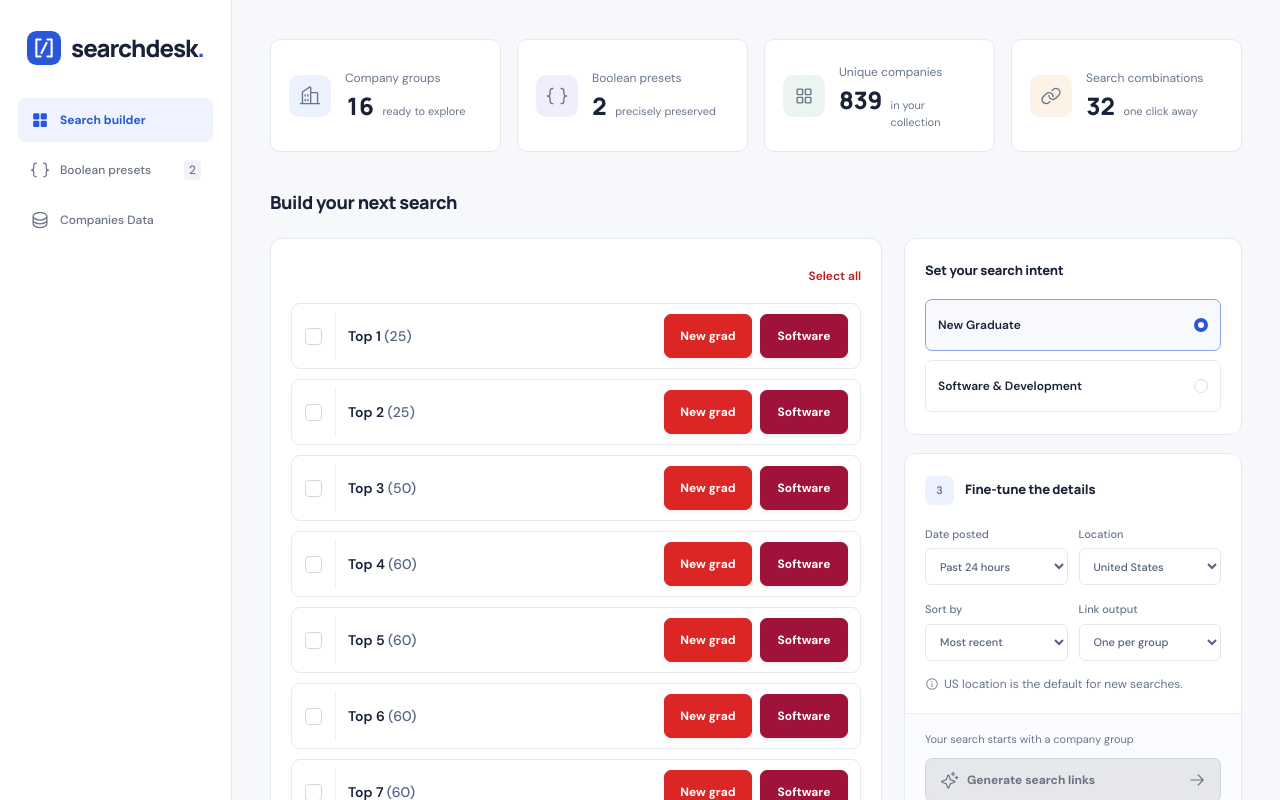
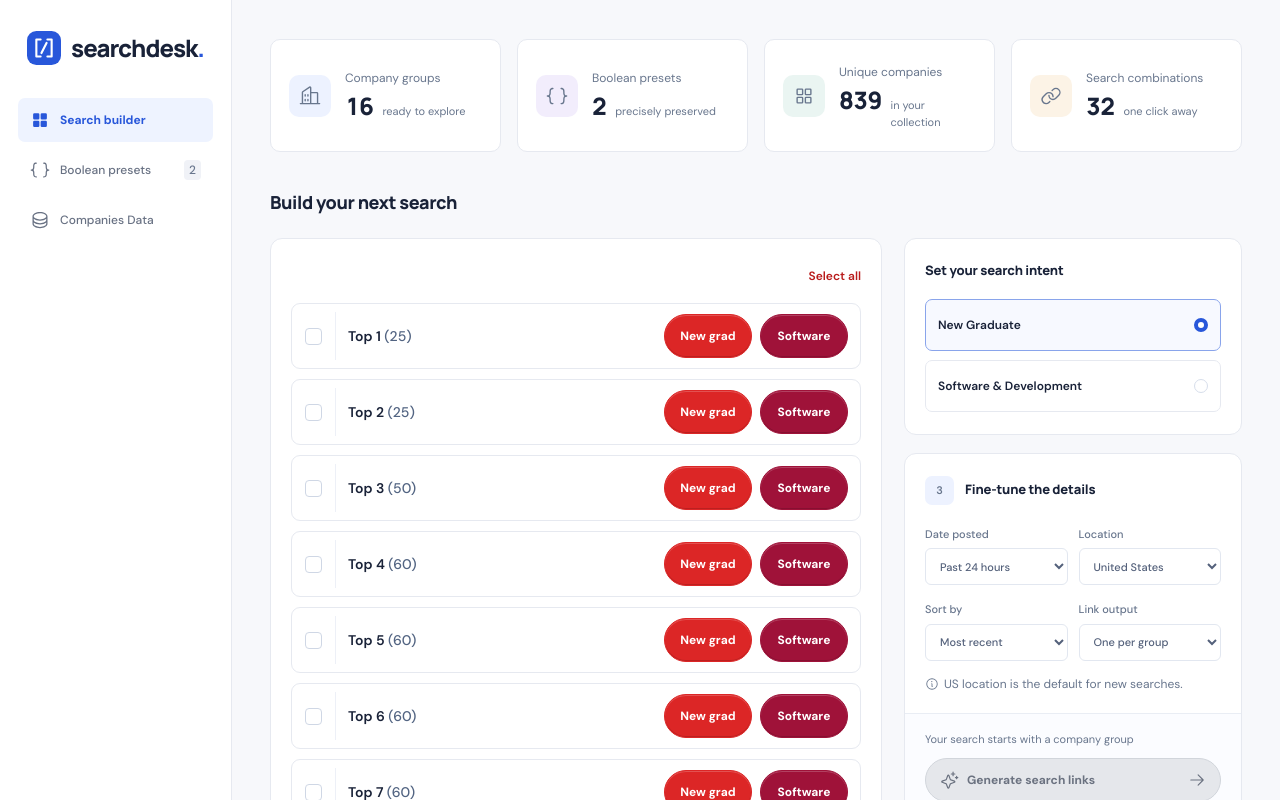
Before and after one commit to rutiknarute/Qryvo, a React (Vite) app: page / in a window 1280 px wide. Shown: the top 800 px of the page. Built offline with nearby package versions, Linux system fonts and the light colour scheme.

Commit message:
Update Site source

```diff
--- a/design-system/MASTER.md
+++ b/design-system/MASTER.md
@@ -11,3 +11,5 @@ Interactions: selected groups have checked controls and blue borders; original l
 Design research: ui-ux-pro-max design-system query `job search productivity dashboard minimal professional blue`, plus UX query `animation accessibility z-index loading`. Adapted the tool's mobile suggestions to the requested desktop website.
 
 User-directed update: retain the prior light UI, with high-contrast red-family action buttons. New grad and primary actions use #DC2626 with white text. Software uses a distinct burgundy #9F1239 with white text. Both have darker hover/pressed states and visible matching focus rings. All enabled text/background pairs reach WCAG AA 4.5:1 or better. Text-only actions use darker red. Navigation, panels, canvas, data, and layout retain their previous styling; disabled buttons remain subdued.
+
+Button shape follows the user's pill reference: fully rounded ends and subtle inset highlight/lower edge, with pressed inset feedback. Red/burgundy backgrounds, white labels, hover colors, sizes, and layout remain unchanged.
--- a/src/styles.css
+++ b/src/styles.css
@@ -3148,3 +3148,22 @@ main {
   color: #6b7280;
   box-shadow: none;
 }
+
+/* Reference pill shape and subtle edge depth; existing colors are unchanged. */
+.button,
+.button.primary,
+.button.company-preset-link,
+.button.new-grad-link,
+.button.software-link,
+.button.linkedin-button {
+  border-radius: 999px;
+  box-shadow:
+    inset 0 1px 0 #ffffff33,
+    inset 0 -1px 0 #00000026;
+}
+.button:active:not(:disabled),
+.button.primary:active:not(:disabled),
+.button.new-grad-link:active,
+.button.software-link:active {
+  box-shadow: inset 0 2px 3px #00000026;
+}
```
